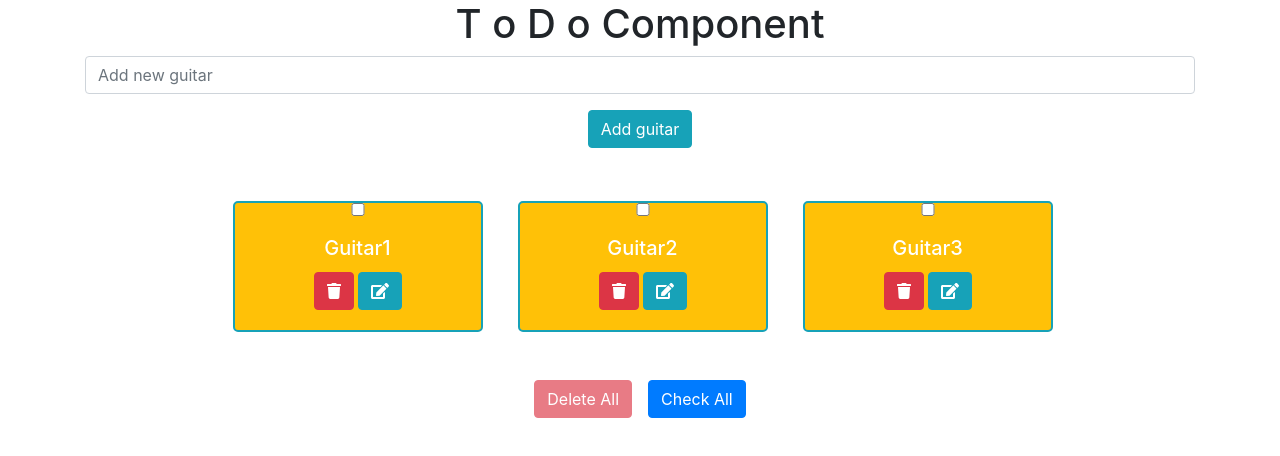
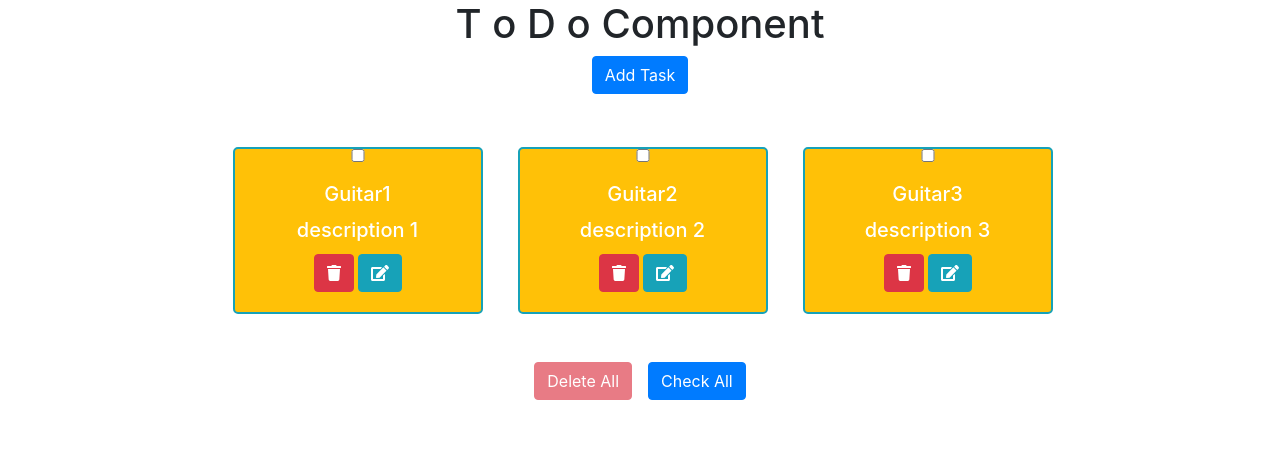
Before and after one commit to TatevTuman/Bitschool, a React (Create React App) app: page / in a window 1280 px wide. Shown: the top 456 px of the page. Built offline with nearby package versions, Linux system fonts and the light colour scheme.

Commit message:
lesson-14

```diff
--- a/src/Components/AddTask/AddTask.js
+++ /dev/null
@@ -1,67 +0,0 @@
-import React from "react";
-import {Button, Form} from "react-bootstrap";
-import WithScreenSize from "../Hoc/WithScreenSize";
-import PropTypes from "prop-types";
-
-class AddTask extends React.PureComponent {
-
-
-    state = {
-        inputValue: "",
-
-    }
-
-    handleChange = (event) => {
-        const {value} = event.target;
-        this.setState({
-            inputValue: value
-
-        })
-    }
-
-
-    handleButton = () => {
-        if (!this.state.inputValue)
-            return
-        this.props.handleSubmit(this.state.inputValue)
-        this.setState({
-            inputValue: ""
-        })
-
-    }
-
-    addAllTexts = (event) => {
-        if (event.key === "Enter") {
-            this.handleButton();
-        }
-    }
-
-    render() {
-        const {isAnyTaskChecked} = this.props
-        console.log("AddTask", this.props)
-        return (<div>
-
-            <Form.Group controlId="tat">
-                <Form.Control type="text" placeholder="Add new guitar" onChange={this.handleChange}
-                              onKeyPress={this.addAllTexts}
-                              value={this.state.inputValue}
-                              disabled={isAnyTaskChecked}/>
-            </Form.Group>
-            <Button variant="info"
-                    onClick={this.handleButton}
-                    disabled={isAnyTaskChecked}>
-                Add guitar
-            </Button>
-
-
-        </div>)
-
-    }
-}
-
-AddTask.propTypes = {
-    handleSubmit:PropTypes.func,
-    isAnyTaskChecked: PropTypes.bool
-}
-
-export default  WithScreenSize(AddTask);
--- a/src/Components/Task/Task.js
+++ b/src/Components/Task/Task.js
@@ -8,7 +8,7 @@ import WithScreenSize from "../Hoc/WithScreenSize";
 import PropTypes from "prop-types";
 
 const Task = ({task, handleDeleteTask, handleToggleCheckTasks, isAnyTaskChecked, isChecked, ...props}) => {
-    console.log("Task", props)
+
     const cls = [s.tasksBackground]
     if (isChecked) {
         cls.push(s.checkedBackground)
@@ -18,6 +18,7 @@ const Task = ({task, handleDeleteTask, handleToggleCheckTasks, isAnyTaskChecked,
             <input onChange={() => handleToggleCheckTasks(task._id)} type="checkbox" checked={isChecked}/>
             <Card.Body>
                 <Card.Title>{task.title}</Card.Title>
+                <Card.Title>{task.description}</Card.Title>
 
                 <Button
                     onClick={() => handleDeleteTask(task._id)}
@@ -39,10 +40,14 @@ const Task = ({task, handleDeleteTask, handleToggleCheckTasks, isAnyTaskChecked,
     )
 }
 Task.propTypes = {
-    task: PropTypes.object,
-    handleDeleteTask: PropTypes.func,
-    handleToggleCheckTasks:PropTypes.func,
-    isAnyTaskChecked: PropTypes.bool,
+    task: PropTypes.shape({
+        _id: PropTypes.string.isRequired,
+        title: PropTypes.string.isRequired,
+        description: PropTypes.string.isRequired
+    }),
+    handleDeleteTask: PropTypes.func.isRequired,
+    handleToggleCheckTasks:PropTypes.func.isRequired,
+    isAnyTaskChecked: PropTypes.bool.isRequired,
     isChecked:PropTypes.bool ,
     toggleCheckAll: PropTypes.func
 }
--- a/src/Components/ToDo/ToDo.js
+++ b/src/Components/ToDo/ToDo.js
@@ -1,29 +1,49 @@
 import React from "react";
 import Task from "../Task/Task";
-import AddTask from "../AddTask/AddTask";
-import {Button, Col, Container, Row} from "react-bootstrap";
+import { Button, Col, Container, Row } from "react-bootstrap";
 import idGenerator from "../Utils/idGenerator";
 import WithScreenSize from "../Hoc/WithScreenSize";
+import AddTaskModal from "../AddTaskModal/AddTaskModal";
+import Confirm from "../Confirm/Confirm";
 
 
 class ToDo extends React.PureComponent {
 
     state = {
         tasks: [
-            {_id: idGenerator(), title: "Guitar1"},
-            {_id: idGenerator(), title: "Guitar2"},
-            {_id: idGenerator(), title: "Guitar3"}
+            { _id: idGenerator(), title: "Guitar1", description: "description 1" },
+            { _id: idGenerator(), title: "Guitar2", description: "description 2" },
+            { _id: idGenerator(), title: "Guitar3", description: "description 3" }
         ],
 
         checkedTasks: new Set(),
+        isOpenAddTaskModal: false,
+        isOpenConfirm: false,
 
     }
 
-    handleSubmit = (value) => {
+    toggleOpenAddTaskModal = () => {
+        const { isOpenAddTaskModal } = this.state
+        this.setState({
+            isOpenAddTaskModal: !isOpenAddTaskModal
+        })
+
+    }
+
+    toggleOpenConfirm = () => {
+        const { isOpenConfirm } = this.state
+        this.setState({
+            isOpenConfirm: !isOpenConfirm
+        })
+
+
+    }
+
+    handleSubmit = (formData) => {
         const tasks = [...this.state.tasks]
         tasks.push({
             _id: idGenerator(),
-            title: value,
+            ...formData,
         })
         this.setState({
             tasks: tasks,
@@ -54,7 +74,7 @@ class ToDo extends React.PureComponent {
 
 
     handleDeleteCheckedTasks = () => {
-        const {checkedTasks} = this.state;
+        const { checkedTasks } = this.state;
         let tasks = [...this.state.tasks];
         tasks = tasks.filter(task => !checkedTasks.has(task._id));
         this.setState({
@@ -62,9 +82,13 @@ class ToDo extends React.PureComponent {
             checkedTasks: new Set()
         });
 
+
+
+
+
     }
     toggleCheckAll = () => {
-        const {tasks} = this.state
+        const { tasks } = this.state
         let checkedTasks = new Set(this.state.checkedTasks)
         if (tasks.length === checkedTasks.size) {
             checkedTasks.clear();
@@ -80,7 +104,7 @@ class ToDo extends React.PureComponent {
     }
 
     render() {
-        const {checkedTasks, tasks} = this.state;
+        const { checkedTasks, tasks, isOpenAddTaskModal, isOpenConfirm } = this.state;
         const tasksJSX = tasks.map(task => {
             return <Col key={task._id} xs={12} sm={6} md={4} lg={3}>
                 <Task task={task}
@@ -92,36 +116,56 @@ class ToDo extends React.PureComponent {
                 />
             </Col>
         });
-        console.log("ToDo", this.props)
+
         return (
-
+            <>
                 <Container>
                     <h1>T o D o Component</h1>
                     <Row>
                         <Col>
-                        <AddTask handleSubmit={this.handleSubmit}
-                                 isAnyTaskChecked={!!checkedTasks.size}/>
+                            <Button onClick={this.toggleOpenAddTaskModal}>Add Task</Button>
                         </Col>
                     </Row>
+
 
                     <Row className={guitarWrapperRow.join(" ")}>
                         {tasksJSX.length ? tasksJSX : <p>No tasks!</p>}
                     </Row>
 
                     {tasksJSX.length ? <Row className="justify-content-center mt-5">
-                    <Button variant="danger"
-                            onClick={this.handleDeleteCheckedTasks}
+                        <Button
+                            variant="danger"
+                            onClick={this.toggleOpenConfirm}
                             disabled={!!!checkedTasks.size}>
                             Delete All
                     </Button>
                         <Button className="ml-3"
-                            onClick={this.toggleCheckAll}>
+                            onClick={this.toggleCheckAll}
+
+
+                        >
                             {this.state.checkedTasks.size === this.state.tasks.length ? "Remove Checked" : "Check All"}
 
                         </Button>
                     </Row> : ""}
 
-            </Container>)
+                </Container>
+                {isOpenAddTaskModal &&
+                    <AddTaskModal
+                        onHide={this.toggleOpenAddTaskModal}
+                        isAnyTaskChecked={!!checkedTasks.size}
+                        handleSubmit={this.handleSubmit} />}
+
+                {isOpenConfirm &&
+                    <Confirm
+                        onHide={this.toggleOpenConfirm}
+                        onSubmit={this.handleDeleteCheckedTasks}
+                        count= {checkedTasks.size}/>}
+
+
+            </>
+
+        )
     }
 
 }
```
Also changed, not shown: src/Components/AddTask/AddTask.module.css (deleted, +0 -48 lines). Lines whose indentation alone changed are shown as unchanged.
